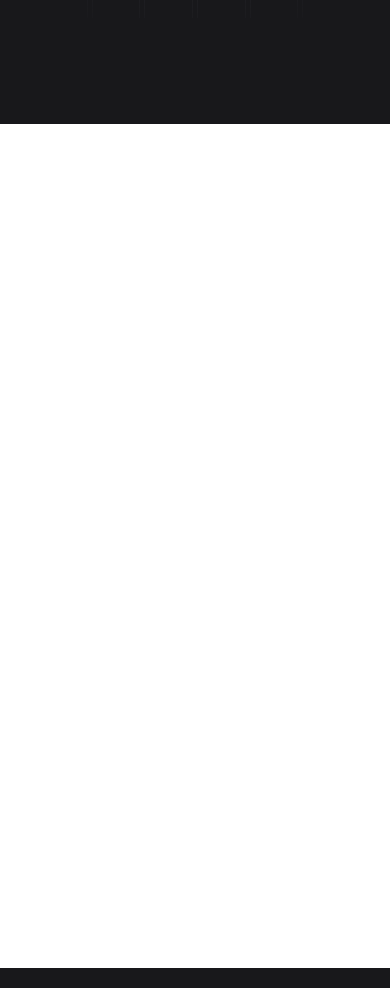
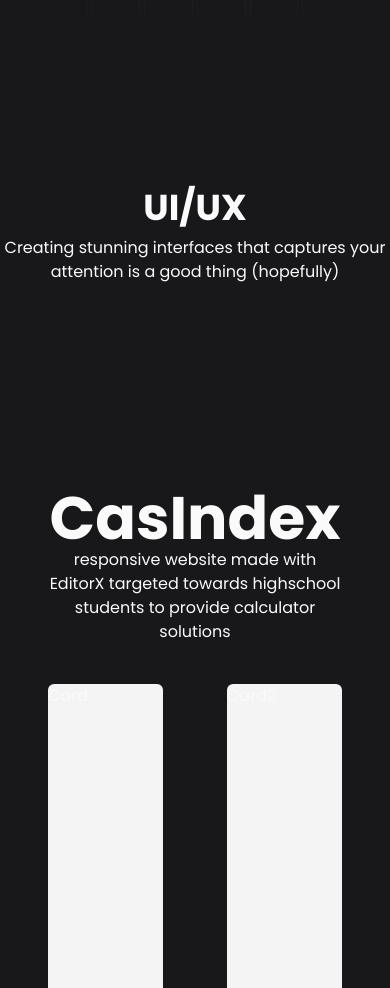
Before and after one commit to e3lo/liangh.me, a React (Vite) app: page / in a window 390 px wide. Shown: the part 720-1708 px from the top of the page. Built offline with nearby package versions, Linux system fonts and the light colour scheme.

Commit message:
Created template for content within banner

```diff
--- /dev/null
+++ b/src/components/ProjectShowcase.tsx
@@ -0,0 +1,49 @@
+import { motion, useMotionValueEvent, useScroll } from "framer-motion";
+import { useRef, useState } from "react";
+
+const CardBanner = () => {
+  const scrollRef = useRef<HTMLDivElement>(null);
+  const [sticky, setSticky] = useState(false);
+
+  const { scrollYProgress } = useScroll({
+    target: scrollRef,
+  });
+
+  useMotionValueEvent(scrollYProgress, "change", (latest) => {
+    console.log("Page scroll: ", latest);
+  });
+
+  return (
+    <>
+      <div className=" flex flex-col m-auto items-center max-w-sm text-center gap-2 mt-16 my-8">
+        <h1 className=" text-4xl font-bold">UI/UX</h1>
+        <p>
+          Creating stunning interfaces that captures your attention is a good
+          thing (hopefully)
+        </p>
+      </div>
+      <div ref={scrollRef}>
+        <div className="w-screen h-screen max-w-full sticky top-0 flex flex-col justify-center items-center px-12 pb-12 pt-32">
+          <div className="flex flex-col items-center mb-10">
+            <h1 className="text-6xl lg:text-8xl font-bold">CasIndex</h1>
+            <p className=" max-w-sm text-center">
+              responsive website made with EditorX targeted towards highschool
+              students to provide calculator solutions
+            </p>
+          </div>
+
+          <div className="grid grid-cols-2 max-w-2xl lg:max-w-4xl w-full gap-16 lg:gap-48 h-full max-h-96">
+            <div className="bg-zinc-100 rounded-md w-full">Card</div>
+            <div className="bg-zinc-100 rounded-md w-full">Card2</div>
+          </div>
+        </div>
+
+        {/* This is just for space to scroll on */}
+        <div className="w-screen h-screen max-w-full"></div>
+        <div className="w-screen h-screen max-w-full"></div>
+      </div>
+    </>
+  );
+};
+
+export default CardBanner;
--- a/src/components/StickyBanner.tsx
+++ /dev/null
@@ -1,27 +0,0 @@
-import { motion, useMotionValueEvent, useScroll } from "framer-motion";
-import { useRef, useState } from "react";
-
-const CardBanner = () => {
-  const scrollRef = useRef<HTMLDivElement>(null);
-  const [sticky, setSticky] = useState(false);
-
-  const { scrollYProgress } = useScroll({
-    target: scrollRef,
-  });
-
-  useMotionValueEvent(scrollYProgress, "change", (latest) => {
-    console.log("Page scroll: ", latest);
-  });
-
-  return (
-    <div ref={scrollRef}>
-      <div className="w-screen h-screen max-w-full bg-white sticky top-0"></div>
-
-      {/* This is just for space to scroll on */}
-      <div className="w-screen h-screen max-w-full"></div>
-      <div className="w-screen h-screen max-w-full"></div>
-    </div>
-  );
-};
-
-export default CardBanner;
--- a/src/routes/Home.tsx
+++ b/src/routes/Home.tsx
@@ -1,13 +1,13 @@
 import NavigationBar from "../components/parts/NavigationBar";
 import HeroBanner from "../components/HeroBanner";
-import StickyBanner from "../components/StickyBanner";
+import ProjectShowcase from "../components/ProjectShowcase";
 
 function Home() {
   return (
     <>
       <NavigationBar />
       <HeroBanner />
-      <StickyBanner />
+      <ProjectShowcase />
       <HeroBanner />
     </>
   );
```
